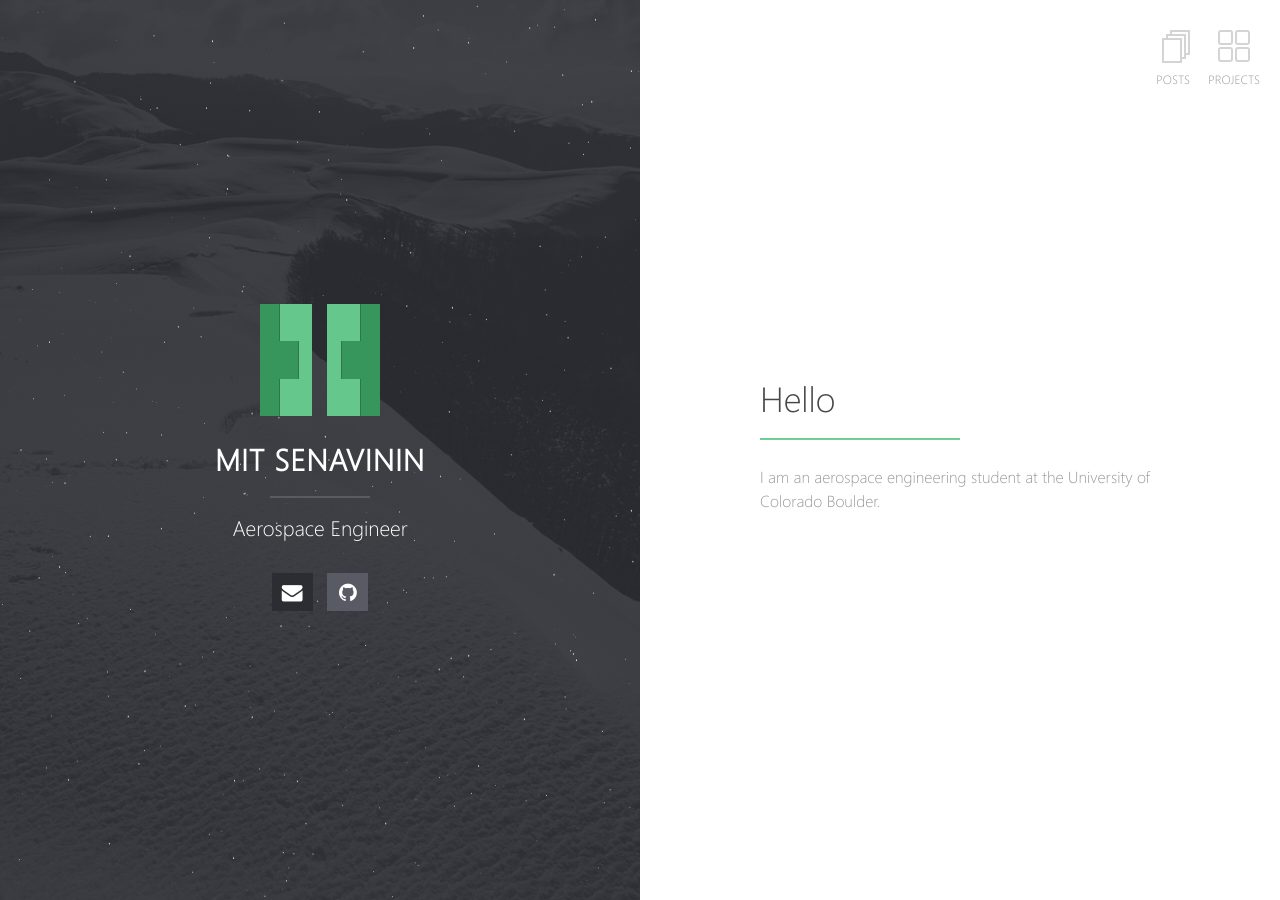
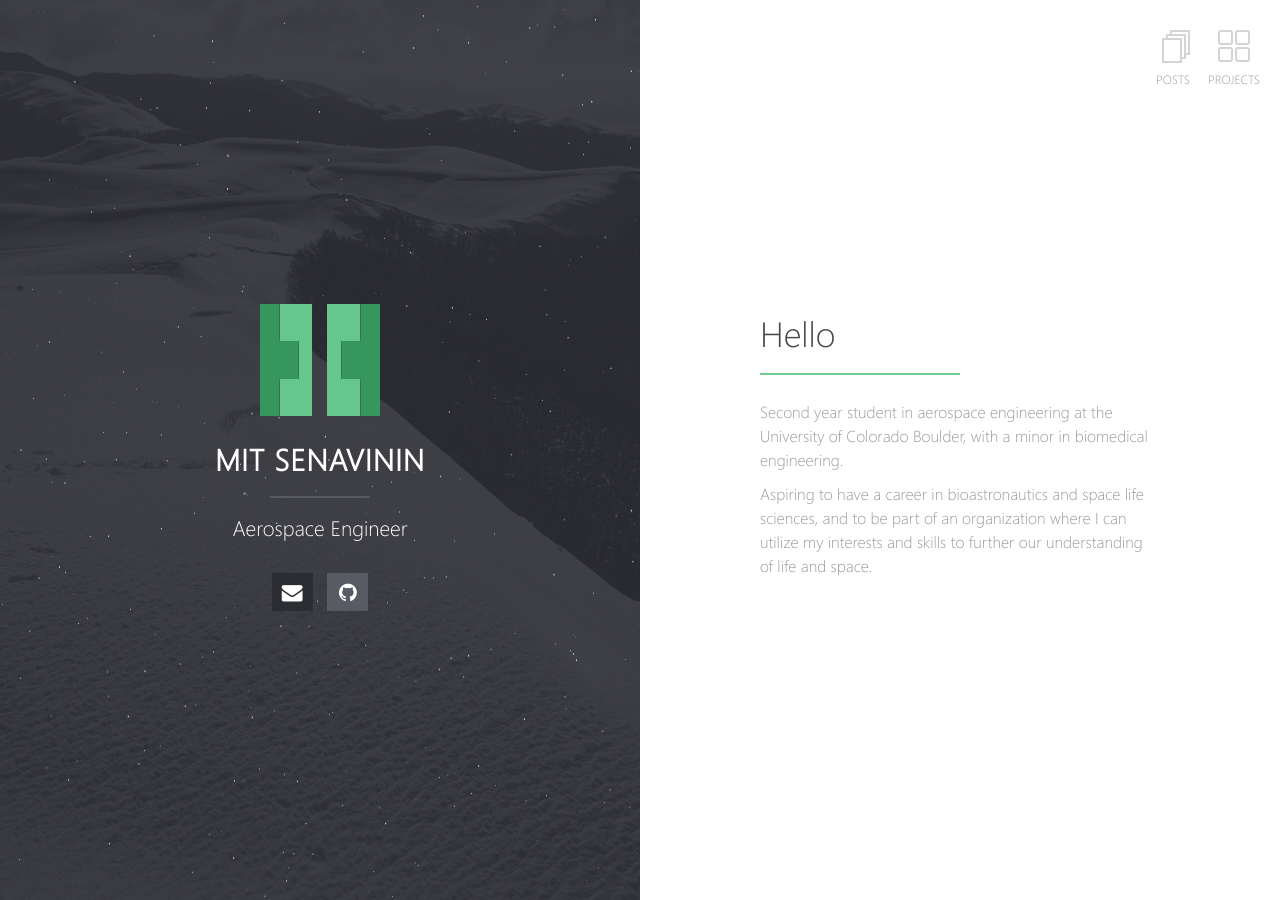
Before and after one commit to MTSVN/mtsvn.github.io, a Jekyll site: the page built from index.md, in a window 1280 px wide. Built offline with Jekyll 4.4.1, drawn with Linux system fonts in a browser that asks for light colours; our own code applies the rules of GitHub Pages for plain Markdown files.

Commit message:
updatedconfig34

```diff
--- a/index.md
+++ b/index.md
@@ -3,4 +3,6 @@ layout: home
 ---
 # Hello
 
-I am an aerospace engineering student at the University of Colorado Boulder.
+Second year student in aerospace engineering at the University of Colorado Boulder, with a minor in biomedical engineering.
+
+Aspiring to have a career in bioastronautics and space life sciences, and to be part of an organization where I can utilize my interests and skills to further our understanding of life and space.
```
